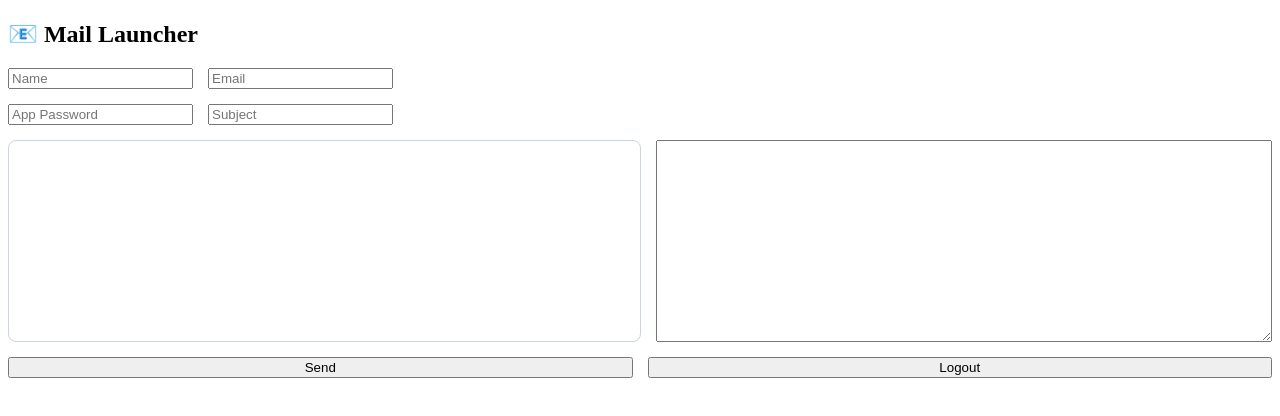
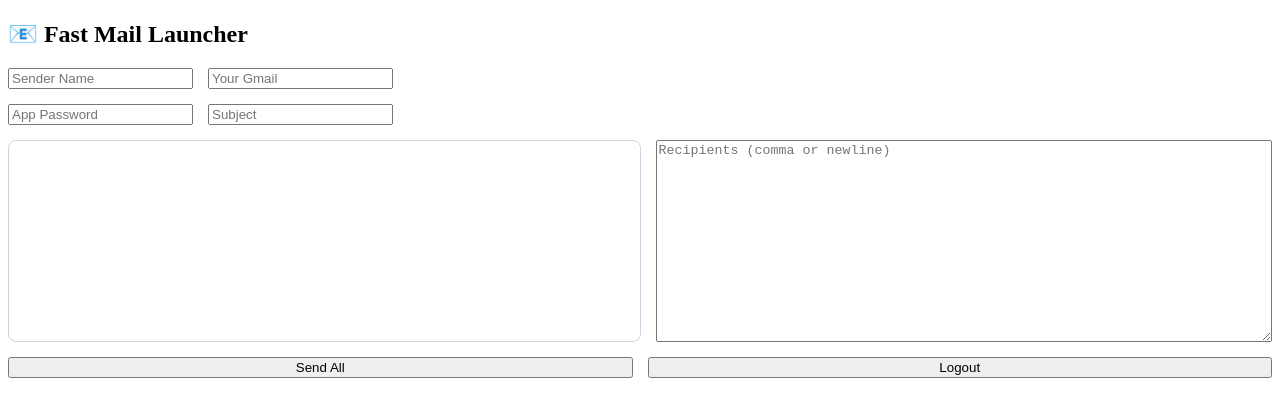
Before and after one commit to deepanshulodhi79-sudo/radhe-radhe-, a website: page public/launcher.html in a window 1280 px wide. Drawn offline with Linux system fonts and the light colour scheme.

Commit message:
Update launcher.html

```diff
--- a/public/launcher.html
+++ b/public/launcher.html
@@ -1,8 +1,8 @@
 <!DOCTYPE html>
-<html>
+<html lang="en">
 <head>
 <meta charset="UTF-8">
-<title>Mail Launcher</title>
+<title>Fast Mail Launcher</title>
 <link rel="stylesheet" href="style.css">
 </head>
 
@@ -11,28 +11,28 @@
 <form id="mailForm" enctype="multipart/form-data">
 
 <div class="form-grid">
-<h2>📧 Mail Launcher</h2>
+<h2>📧 Fast Mail Launcher</h2>
 
 <div class="grid-row">
-<input name="senderName" id="senderName" placeholder="Name">
-<input name="email" id="email" placeholder="Email">
+<input id="senderName" name="senderName" placeholder="Sender Name">
+<input id="email" name="email" placeholder="Your Gmail">
 </div>
 
 <div class="grid-row">
-<input name="password" id="pass" placeholder="App Password">
-<input name="subject" id="subject" placeholder="Subject">
+<input id="pass" name="password" type="password" placeholder="App Password">
+<input id="subject" name="subject" placeholder="Subject">
 </div>
 
 <div class="grid-row">
 <div id="messageBox" class="message-box" contenteditable="true"></div>
-<textarea name="recipients" id="recipients"></textarea>
+<textarea id="recipients" name="recipients" placeholder="Recipients (comma or newline)"></textarea>
 </div>
 
 <input type="hidden" name="message" id="hiddenMessage">
 <input type="file" id="imageInput" name="images" multiple hidden>
 
 <div class="grid-row">
-<button type="submit" id="sendBtn">Send</button>
+<button type="submit">Send All</button>
 <button type="button" id="logoutBtn">Logout</button>
 </div>
 
@@ -49,7 +49,7 @@
 
 let files = [];
 
-// ✅ IMAGE PASTE
+// 🔥 IMAGE PASTE (multiple)
 box.addEventListener("paste", (e) => {
   const items = e.clipboardData.items;
 
@@ -69,7 +69,7 @@
   hiddenInput.files = dt.files;
 });
 
-// ✅ SEND MAIL (FIXED)
+// 🔥 SEND MAIL (FIXED)
 form.addEventListener("submit", async (e) => {
   e.preventDefault();
 
@@ -95,7 +95,7 @@
   }
 });
 
-// ✅ LOGOUT FIX
+// 🔥 LOGOUT
 document.getElementById("logoutBtn").addEventListener("click", () => {
   fetch("/logout", { method: "POST" })
     .then(() => window.location.href = "/");
```
